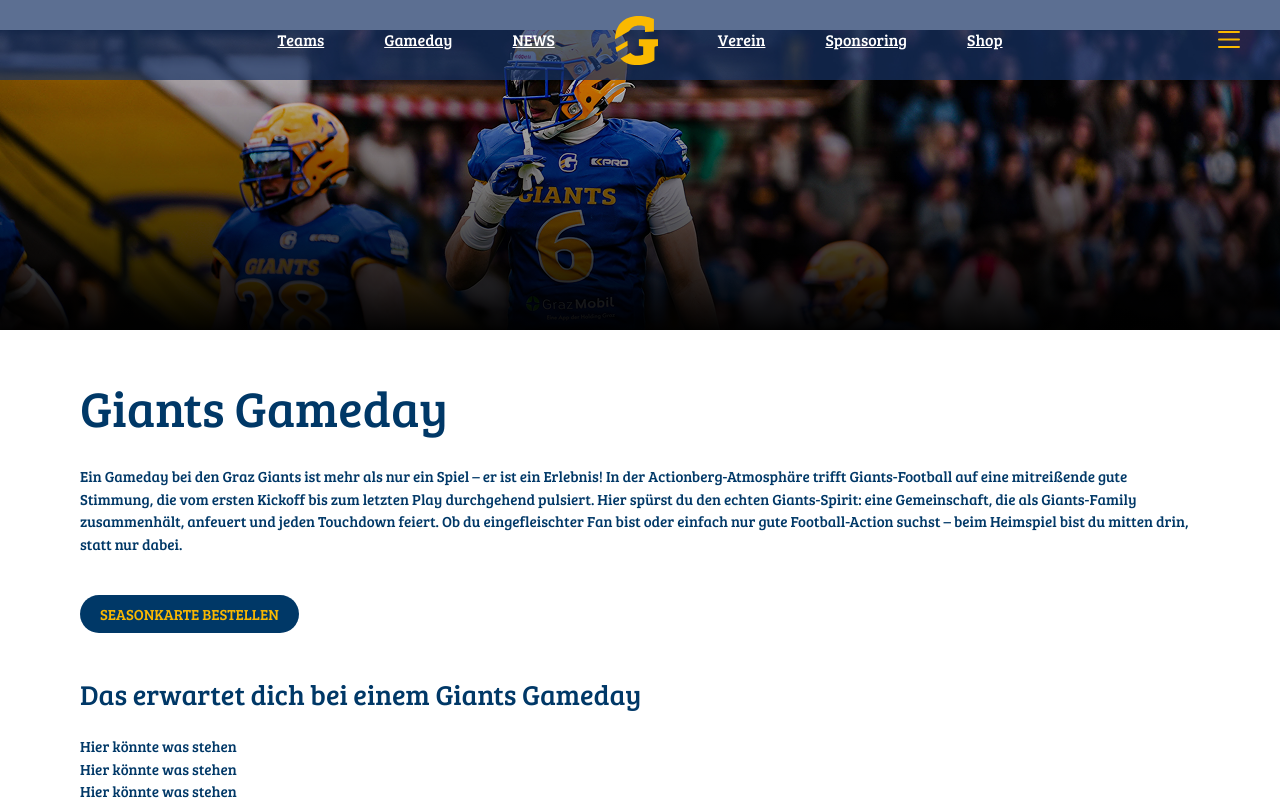
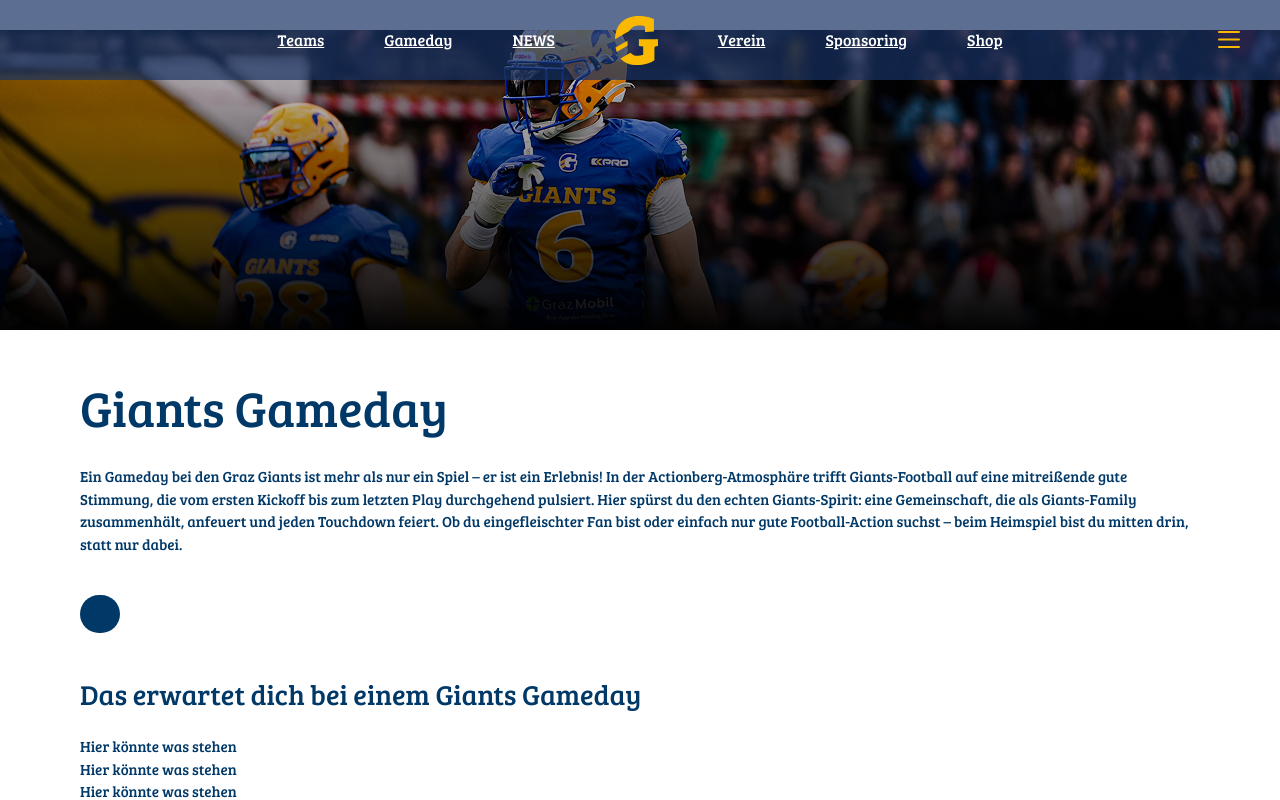
Before and after one commit to tmilost/graz-giants, a Vue app in the folder graz-giants-frontend/: page /GameDay in a window 1280 px wide. Shown: the top 800 px of the page. Built offline with nearby package versions, Linux system fonts and the light colour scheme; no server answers.

Commit message:
chore: reusable buton

```diff
--- a/graz-giants-frontend/src/components/ui/BlueButton.vue
+++ b/graz-giants-frontend/src/components/ui/BlueButton.vue
@@ -3,6 +3,19 @@
     class="inline-flex h-[38px] items-center rounded-[20px] bg-[#003867] px-[20px] text-[15px] font-bold uppercase text-[#FAB900] sm:mt-auto"
     type="button"
   >
-    Seasonkarte Bestellen
+    {{ props.text }}
   </button>
 </template>
+
+<script setup>
+const props = defineProps({
+  href: {
+    type: String,
+    required: true,
+  },
+  text: {
+    type: String,
+    required: true,
+  },
+})
+</script>
--- a/graz-giants-frontend/src/views/SponsorsView.vue
+++ b/graz-giants-frontend/src/views/SponsorsView.vue
@@ -46,12 +46,9 @@
         emotional, authentisch und zielgruppengenau zu präsentieren. Unsere Heimspiele, Events und
         digitalen Kanäle erreichen Fans weit über Graz hinaus.
       </p>
-      <button
-        class="mt-[30px] inline-flex h-[38px] w-fit items-center justify-center rounded-[20px] bg-[#003867] px-[20px] text-[15px] font-bold uppercase text-[#FAB900]"
-        type="button"
-      >
-        Seasonkarte Bestellen
-      </button>
+      <div class="w-fit mt-[30px]">
+        <BlueButton :text="'Seasonkarte Bestellen'" href="#" />
+      </div>
     </div>
   </div>
 </template>
@@ -59,4 +56,5 @@
 <script setup>
 import PageHeroImage from '@/assets/PageHeroImage.png'
 import PageHero from '../components/PageHero.vue'
+import BlueButton from '@/components/ui/BlueButton.vue'
 </script>
```
